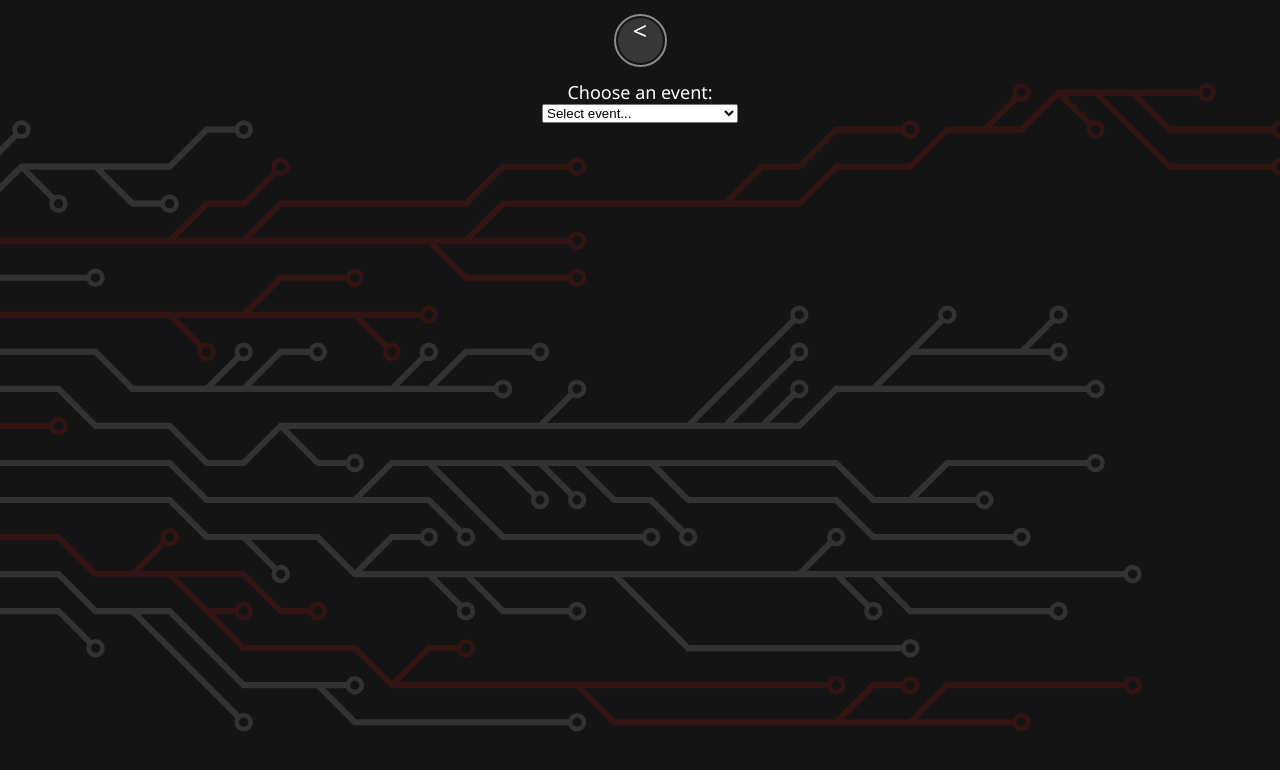
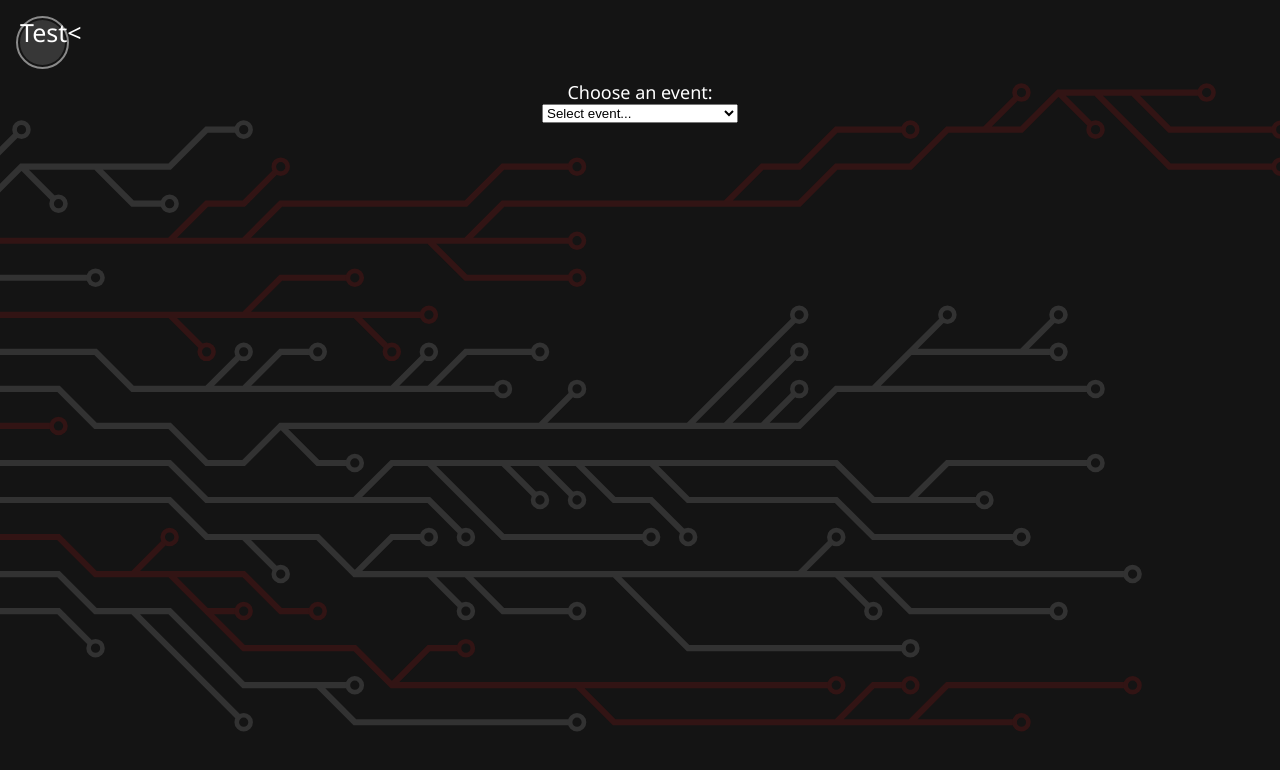
Before and after one commit to MaxChand1er/we-love-scouting, a plain HTML site: page picking.html in a window 1280 px wide. Drawn offline with Linux system fonts and the light colour scheme.

Commit message:
Fix back button and table

```diff
--- a/picking.html
+++ b/picking.html
@@ -9,8 +9,8 @@
 
 <body>
   <main>
-    <div class="box" style="height: 10%;">
-      <a class="button back-button" style="font-size: 25px; display:block;" href="./index.html"><</a>
+    <div class="box" style="height: 10%; align-items: flex-start; justify-content: flex-start;">
+      <a class="button back-button" style="font-size: 25px; display:block;" href="./index.html">Test<</a>
     </div>
     <label for="events">Choose an event:</label>
     <select name="events" id="event-dropdown">
--- a/style.css
+++ b/style.css
@@ -62,7 +62,7 @@ main {
     justify-content: center;
 
     min-width: 90%;
-    min-height: 25%;
+    min-height: 10%;
 
     border-top-left-radius: 100px;
     border-top-right-radius: 100px;
@@ -76,6 +76,9 @@ main {
     display: flex;
     align-items: center;
     justify-content: center;
+
+    width: 100%;
+    height: 100%;
 }
 
 a.button {
@@ -125,7 +128,12 @@ p, label, table, button, a {
 
 .back-button {
     min-width: 45px;
+    max-width: 45px;
     min-height: 45px;
+    max-height: 45px;
+
+    margin-top: 20px;
+    margin-left: 20px;
 
     line-height: 45px;
 }
```
Also changed, not shown: index.html (+2 -2 lines).
